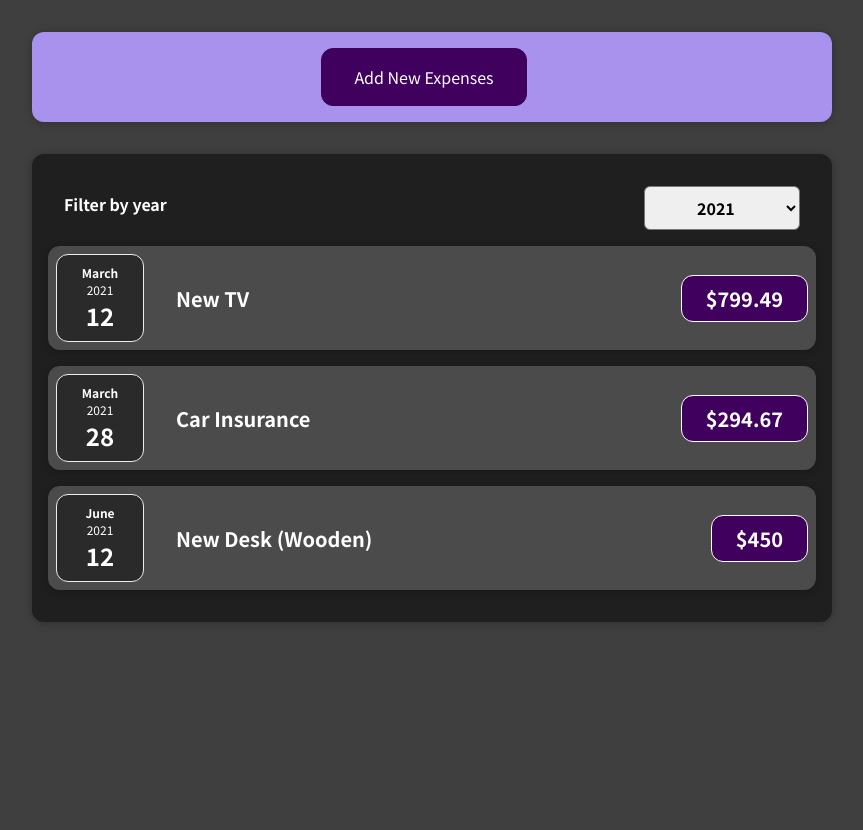
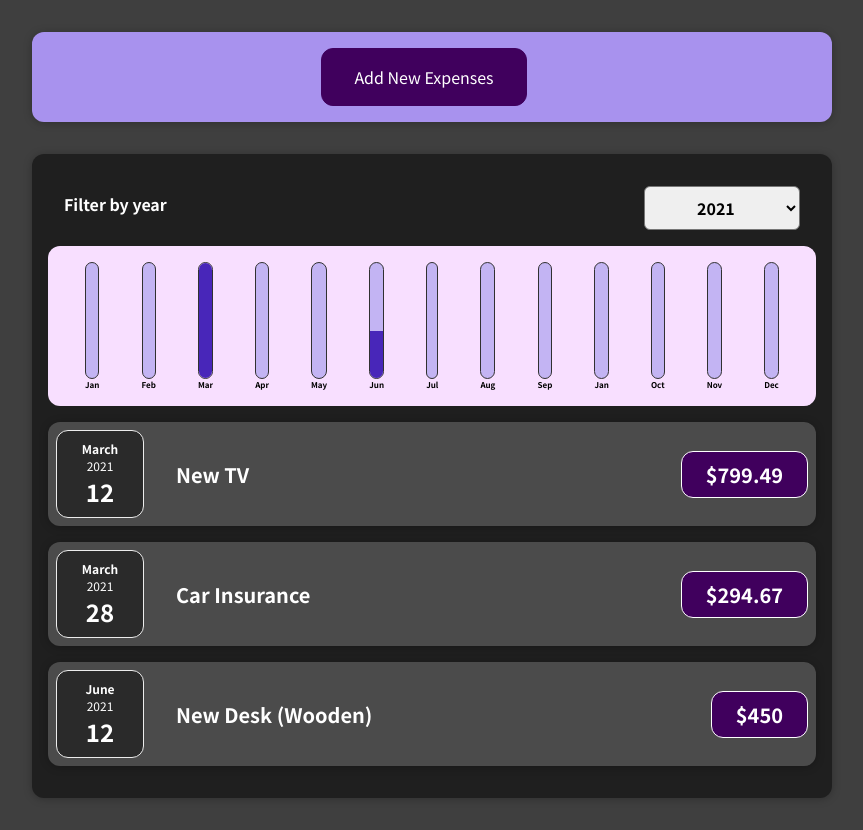
Before and after one commit to kimbeomjin95/react-complete-guide, a React (Create React App) app: page / in a window 1280 px wide. Shown: the whole page, without its empty margins (208-1071 px from the left). Before the commit the page ends 800 px from the top, so only its background shows below. Built offline with nearby package versions, Linux system fonts and the light colour scheme.

Commit message:
75. 데모 앱: 차트 추가하기 76. 동적 스타일 추가하기 77. 마무리 및 다음 단계

```diff
--- a/src/App.js
+++ b/src/App.js
@@ -30,7 +30,6 @@
     setExpenses((prevExpenses) => {
       return [expense, ...prevExpenses];
     });
-    console.log(expense);
   };
 
   return (
--- /dev/null
+++ b/src/components/Chart/Chart.css
@@ -0,0 +1,9 @@
+.chart {
+    padding: 1rem;
+    border-radius: 12px;
+    background-color: #f8dfff;
+    text-align: center;
+    display: flex;
+    justify-content: space-around;
+    height: 10rem;
+}
--- /dev/null
+++ b/src/components/Chart/Chart.js
@@ -0,0 +1,26 @@
+import React from 'react';
+import './Chart.css';
+import _ from 'lodash';
+import ChartBar from './ChartBar';
+
+const Chart = ({ dataPoints }) => {
+  const dataPointValues = _.map(dataPoints, (dataPoint) => dataPoint.value);
+  // 배열에 있는 값을 꺼내기 위해 spread 연산자 사용..
+  const totalMaximum = Math.max(...dataPointValues);
+  console.log('totalMaximum', totalMaximum);
+
+  return (
+    <div className="chart">
+      {_.map(dataPoints, (dataPoint) => (
+        <ChartBar
+          key={dataPoint.label}
+          label={dataPoint.label}
+          value={dataPoint.value}
+          maxValue={totalMaximum}
+        />
+      ))}
+    </div>
+  );
+};
+
+export default Chart;
--- /dev/null
+++ b/src/components/Chart/ChartBar.css
@@ -0,0 +1,30 @@
+.chart-bar {
+    height: 100%;
+    display: flex;
+    flex-direction: column;
+    align-items: center;
+}
+
+.chart-bar__inner {
+    height: 100%;
+    width: 100%;
+    border: 1px solid #313131;
+    border-radius: 12px;
+    background-color: #c3b4f3;
+    overflow: hidden;
+    display: flex;
+    flex-direction: column;
+    justify-content: flex-end;
+}
+
+.chart-bar__fill {
+    background-color: #4826b9;
+    width: 100%;
+    transition: all 0.3s ease-out;
+}
+
+.chart-bar__label {
+    font-weight: bold;
+    font-size: 0.5rem;
+    text-align: center;
+}
--- /dev/null
+++ b/src/components/Chart/ChartBar.js
@@ -0,0 +1,25 @@
+import React from 'react';
+import './ChartBar.css';
+
+const ChartBar = (props) => {
+  const { label, value, maxValue } = props;
+
+  let barFillHeight = '0%';
+
+  if (maxValue > 0) {
+    console.log('maxValue', maxValue);
+    barFillHeight = Math.round((value / maxValue) * 100) + '%';
+  }
+  console.log('barFillHeight', barFillHeight);
+
+  return (
+    <div className="chart-bar">
+      <div className="chart-bar__inner">
+        <div className="chart-bar__fill" style={{ height: barFillHeight }} />
+      </div>
+      <div className="chart-bar__label">{label}</div>
+    </div>
+  );
+};
+
+export default ChartBar;
--- a/src/components/Expenses/Expenses.js
+++ b/src/components/Expenses/Expenses.js
@@ -1,10 +1,10 @@
-import ExpenseItem from './Expenseitem';
 import React, { useState } from 'react';
 import './Expenses.css';
 import Card from '../UI/Card';
 import ExpenseFilter from './ExpenseFilter';
 import _ from 'lodash';
 import ExpenseList from './ExpensesList';
+import ExpensesChart from './ExpensesChart';
 
 const Expenses = ({ items }) => {
   const [filteredYear, setFilteredYear] = useState('2021');
@@ -24,6 +24,7 @@
         selected={filteredYear}
         onChangeFilter={filterChangeHandler}
       />
+      <ExpensesChart expenses={filteredExpenses} />
       <ExpenseList items={filteredExpenses} />
     </Card>
   );
--- /dev/null
+++ b/src/components/Expenses/ExpensesChart.js
@@ -0,0 +1,31 @@
+import React from 'react';
+import Chart from '../Chart/Chart';
+
+const ExpensesChart = (props) => {
+  const { expenses } = props;
+
+  const chartDataPoints = [
+    { label: 'Jan', value: 0 },
+    { label: 'Feb', value: 0 },
+    { label: 'Mar', value: 0 },
+    { label: 'Apr', value: 0 },
+    { label: 'May', value: 0 },
+    { label: 'Jun', value: 0 },
+    { label: 'Jul', value: 0 },
+    { label: 'Aug', value: 0 },
+    { label: 'Sep', value: 0 },
+    { label: 'Jan', value: 0 },
+    { label: 'Oct', value: 0 },
+    { label: 'Nov', value: 0 },
+    { label: 'Dec', value: 0 },
+  ];
+
+  for (const expense of expenses) {
+    const expenseMonth = expense.date.getMonth(); // 1월은: 0부터 시작(0~11)
+    chartDataPoints[expenseMonth].value += expense.amount;
+  }
+
+  return <Chart dataPoints={chartDataPoints} />;
+};
+
+export default ExpensesChart;
--- a/src/components/NewExpense/ExpenseForm.js
+++ b/src/components/NewExpense/ExpenseForm.js
@@ -23,7 +23,7 @@
 
     const expenseData = {
       title: enteredTitle,
-      amount: enteredAmount,
+      amount: +enteredAmount,
       date: new Date(enteredDate),
     };
     onSaveExpenseData(expenseData);
```
